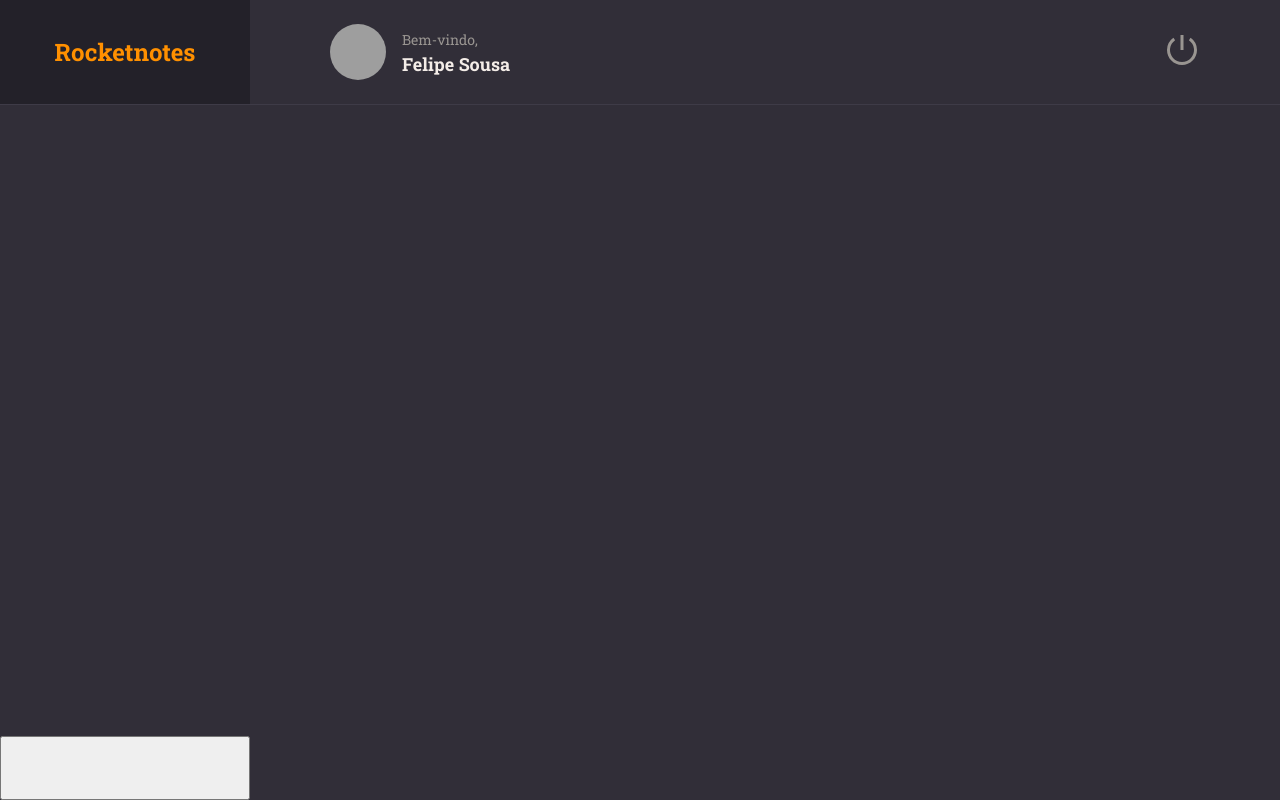
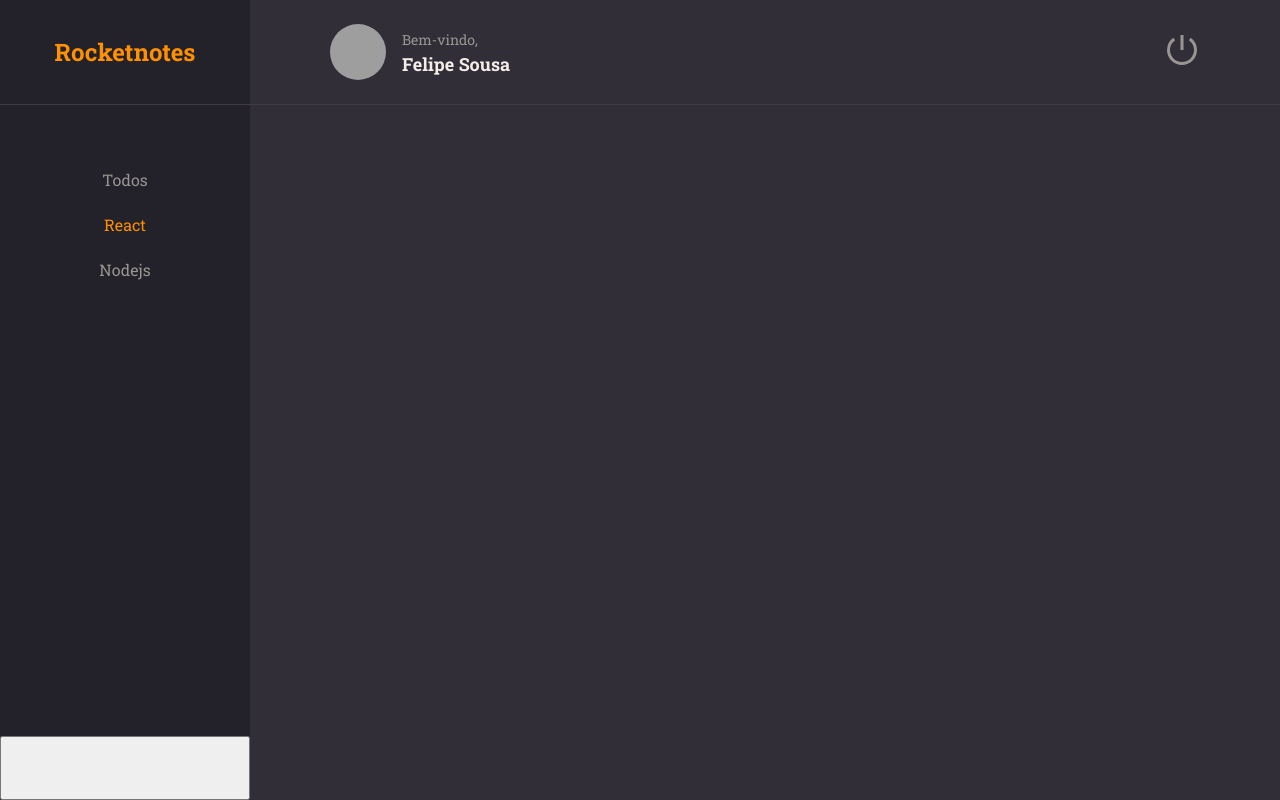
Before and after one commit to FelpsSousa/rocketnotes, a React (Vite) app in the folder frontend/rocketnotes/: page / in a window 1280 px wide. Built offline with nearby package versions, Linux system fonts and the light colour scheme; grey boxes are pictures that could not be loaded.

Commit message:
Filtros. Adicionando os botões de filtro com mudança booleana de status de cor. ButtonText.

```diff
--- a/frontend/rocketnotes/src/components/ButtonText/index.jsx
+++ b/frontend/rocketnotes/src/components/ButtonText/index.jsx
@@ -1,11 +1,12 @@
 import { Container } from "./styles";
 
-export function ButtonText({ title, ...rest}) {
+export function ButtonText({ title, isActive = false, ...rest}) {
 
   return (
 
     <Container
       type="button"
+      isActive={isActive}
       {...rest}
     >
       {title}
--- a/frontend/rocketnotes/src/components/ButtonText/styles.js
+++ b/frontend/rocketnotes/src/components/ButtonText/styles.js
@@ -3,7 +3,7 @@
 export const Container = styled.button`
 
   background: none;
-  color: ${({ theme }) => theme.COLORS.ORANGE};
+  color: ${({ theme, isActive }) => isActive ? theme.COLORS.ORANGE : theme.COLORS.GRAY_100};
 
   border: none;
   font-size: 16px;
--- a/frontend/rocketnotes/src/pages/Home/index.jsx
+++ b/frontend/rocketnotes/src/pages/Home/index.jsx
@@ -1,6 +1,7 @@
 import { Container, Brand, Menu, Search, Content, NewNote } from './styles';
 
 import { Header } from '../../components/Header';
+import { ButtonText } from '../../components/ButtonText';
 
 export function Home() {
   return (
@@ -13,7 +14,9 @@
       <Header />
 
       <Menu>
-
+        <li><ButtonText title="Todos"/></li>
+        <li><ButtonText title="React" isActive/></li>
+        <li><ButtonText title="Nodejs"/></li>
       </Menu>
 
       <Search>
--- a/frontend/rocketnotes/src/pages/Home/styles.js
+++ b/frontend/rocketnotes/src/pages/Home/styles.js
@@ -38,6 +38,14 @@
 
 export const Menu = styled.ul`
   grid-area: menu;
+  background-color: ${({ theme }) => theme.COLORS.BACKGROUND_900};
+
+  padding-top: 64px;
+  text-align: center;
+
+  > li {
+    margin-bottom: 24px;
+  }
 `;
 export const Search = styled.div`
   grid-area: search;
```
